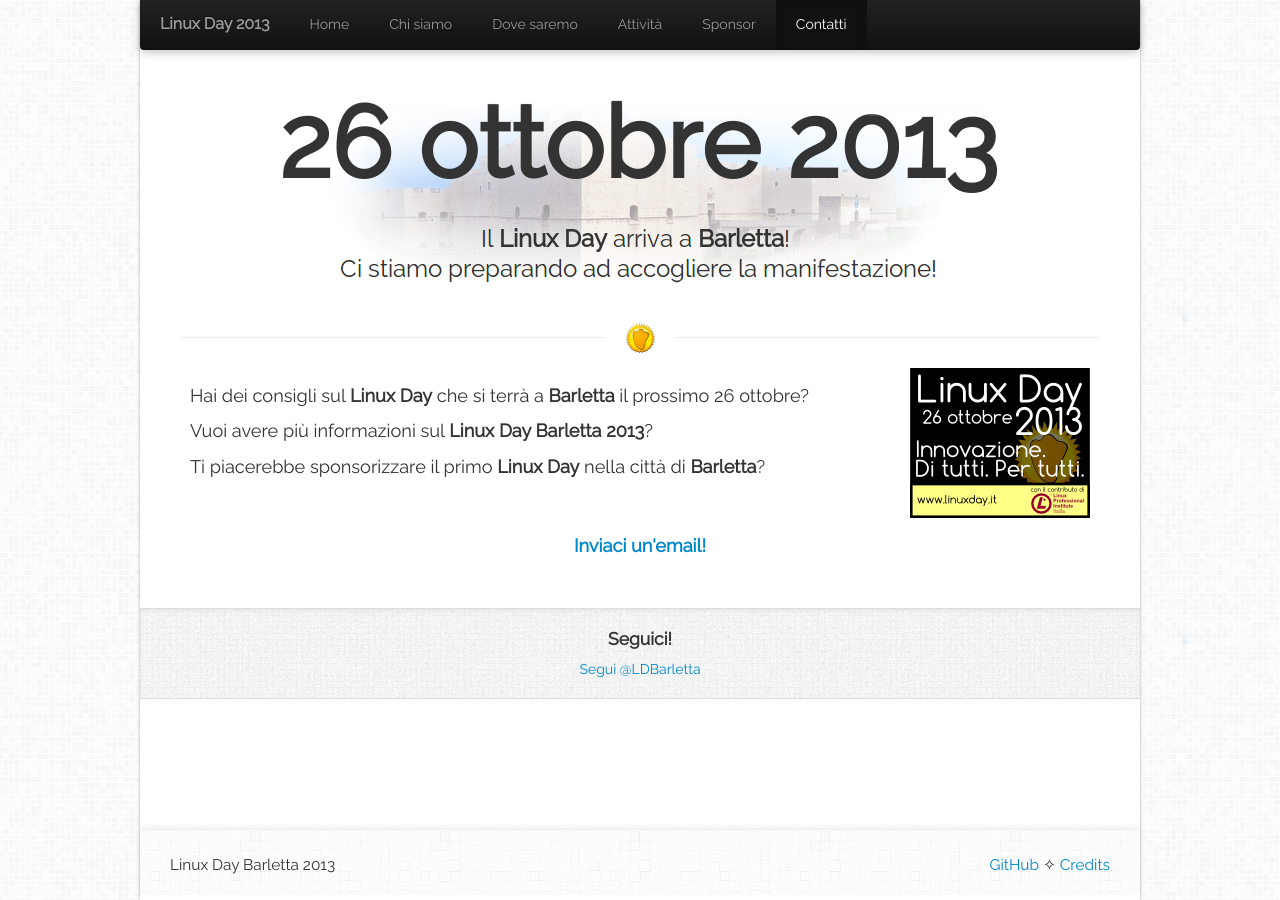
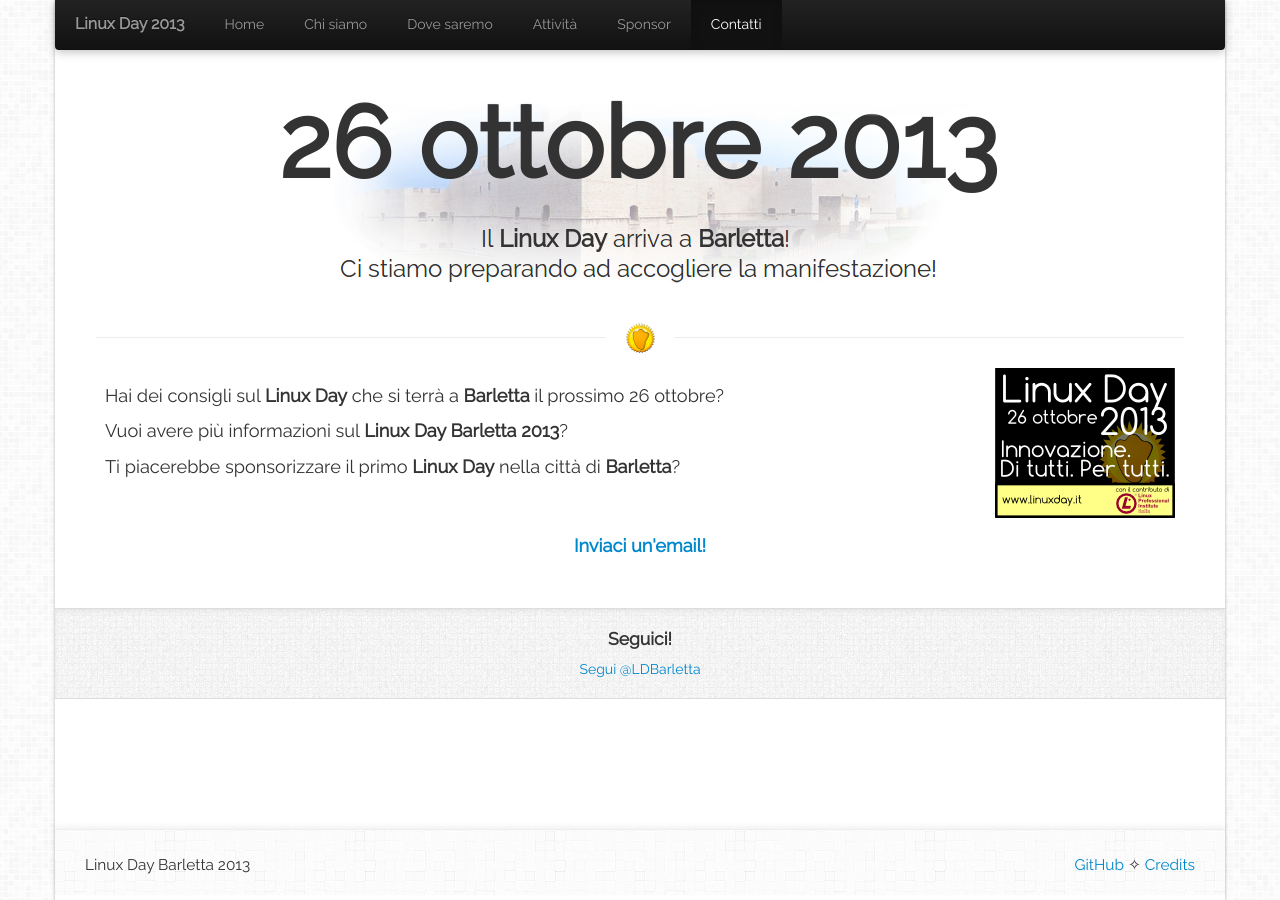
Before and after one commit to linuxdaybarletta/linuxdaybarletta2013.github.io, a Jekyll site: the page built from 05-contatti.html, in a window 1280 px wide. Built offline with Jekyll 4.4.1, drawn with Linux system fonts in a browser that asks for light colours; nearby versions of some CDN libraries; Markdown is read by kramdown in place of the engine named in the settings; comment, search, counter and statistics services are not loaded.

Commit message:
Larger desktop version

```diff
--- a/assets/css/main.css
+++ b/assets/css/main.css
@@ -1,10 +1,16 @@
 /* Media queries {{{ */
 
-@media (min-width: 1200px) {
+/* Desktop to large desktop */
+@media (min-width: 979px) {/*{{{*/
     #fill-contacts {
         top: -15px;
     }
-}
+}/*}}}*/
+@media (min-width: 979px) and (max-width: 1199px) {/*{{{*/
+    hr.linux {
+        width: 920px;
+    }
+}/*}}}*/
 /* Portrait tablet to landscape and desktop */
 @media (min-width: 768px) {/*{{{*/
     body {
@@ -37,7 +43,6 @@
         margin: 30px 30px 20px;
     }
 }/*}}}*/
-
 /* landscape phone to portrait tablet */
 @media (min-width: 481px) and (max-width: 767px) {/*{{{*/
     .jumbotron img {
@@ -65,7 +70,6 @@
         font-size: 1.1em;
     }
 }/*}}}*/
-
 /* Landscape phones and down */
 @media (max-width: 480px) {/*{{{*/
     body {
@@ -104,7 +108,6 @@
 }
 .container {
     margin: 0 auto;
-    max-width: 1000px;
 }
 .container > hr {
     margin: 30px auto 30px;
```
Also changed, not shown: assets/img/linuxhr.png.
